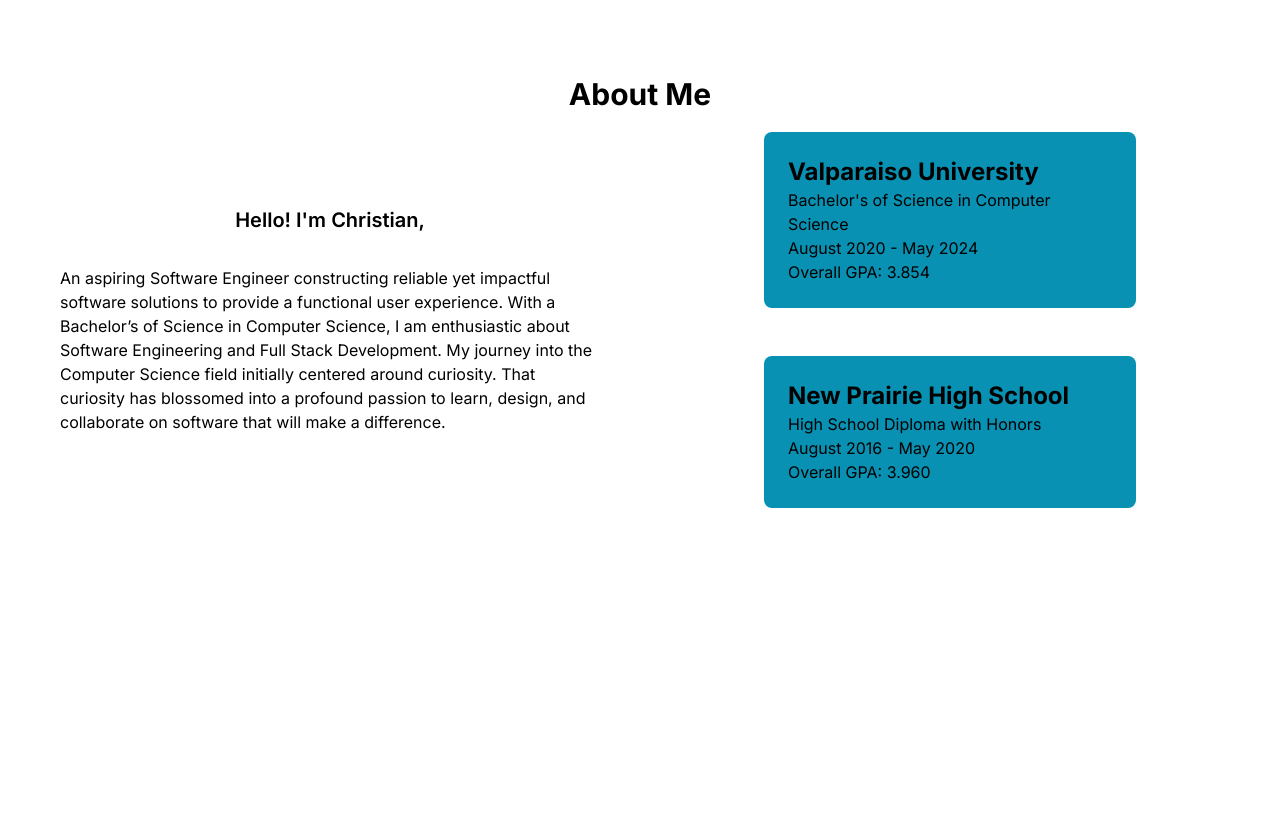
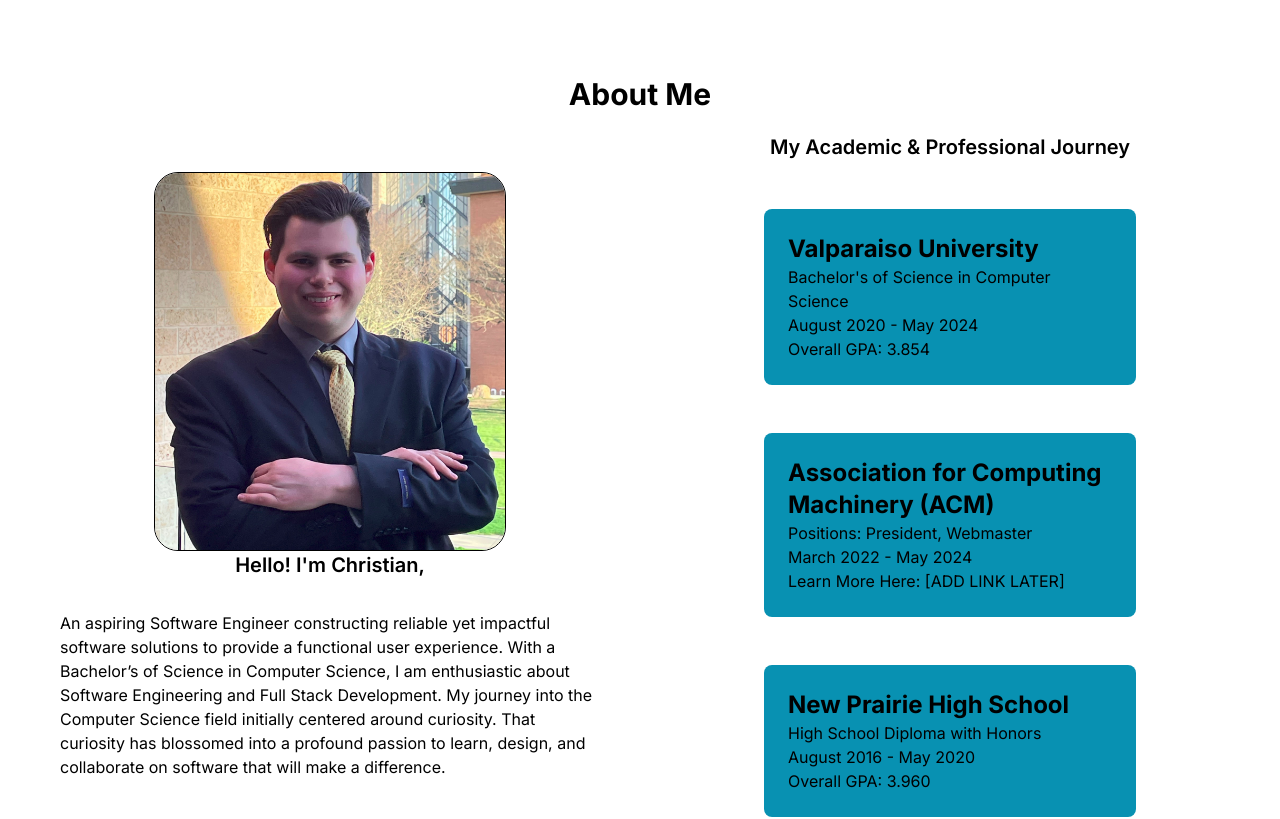
Before and after one commit to chrgarcia19/chrgarcia19.github.io, a Next.js app: page /about in a window 1280 px wide. Built offline with nearby package versions, Linux system fonts and the light colour scheme.

Commit message:
Moved picture to about page for a cleaner page layout

```diff
--- a/src/app/(home)/page.tsx
+++ b/src/app/(home)/page.tsx
@@ -9,22 +9,13 @@
 const Homepage = () => {
     return (
         <>
-            <div className="flex pt-14 h-screen w-full">
-                <div className="flex items-center justify-center w-1/4 pl-6">
-                    <div className="border border-black rounded-3xl overflow-hidden">
-                        <Image
-                        src={christianImage}
-                        alt={"An Image of Christian"}
-                        width={1800}
-                        />
-                    </div>
-                </div>
-                <div className="flex flex-col items-center justify-center w-3/4">
+            <div className="flex justify-center items-center pt-14 h-screen w-full">
+                <div className="flex flex-col items-center justify-center">
                     <div className="flex justify-center items-center gap-x-16 p-10">
                         <div className="justify-center space-y-2">
                             <p className="flex font-extrabold text-7xl justify-center">Hi! I'm Christian Garcia</p>
                             <br/>
-                            <p>An aspiring Software Engineer passionate about creating and contributing to software that makes a meaningful impact on users.</p>
+                            <p className="text-2xl">An aspiring Software Engineer passionate about creating and contributing to software that makes a meaningful impact on users.</p>
                         </div>
                     </div>
                     <div className="flex gap-8">
--- a/src/app/about/page.tsx
+++ b/src/app/about/page.tsx
@@ -1,4 +1,7 @@
 /* eslint-disable react/no-unescaped-entities */
+import christianImage from "../../../assets/ChristianGarciaPhoto.jpg";
+import Image from "next/image";
+
 const AboutMe = () => {
     return (
         <>
@@ -6,18 +9,32 @@
                 <h2 className="flex justify-center items-center font-bold text-3xl p-5">About Me</h2>
                 <div className="flex items-center justify-center">
                     <div className="flex flex-col items-center justify-normal w-1/2 p-10">
-                        <div className="justify-center space-y-2">
+                        <div className="border border-black rounded-3xl overflow-hidden">
+                            <Image
+                                src={christianImage}
+                                alt={"An Image of Christian"}
+                                width={350}
+                                />
+                        </div>
+                        <div className="justify-center space-y-2 gap-y-4">
                             <p className="flex text-xl font-semibold justify-center">Hello! I'm Christian,</p>
                             <br/>
                             <p>An aspiring Software Engineer constructing reliable yet impactful software solutions to provide a functional user experience. With a Bachelor’s of Science in Computer Science, I am enthusiastic about Software Engineering and Full Stack Development. My journey into the Computer Science field initially centered around curiosity. That curiosity has blossomed into a profound passion to learn, design, and collaborate on software that will make a difference. </p>
                         </div>
                     </div>
-                    <div className="flex flex-col w-1/2 items-center gap-y-12">
+                    <div className="flex flex-col w-1/2 items-center justify-center gap-y-12">
+                        <div className="flex text-xl font-semibold justify-center">My Academic & Professional Journey</div>
                         <div className="bg-cyan-600 p-6 rounded-lg w-3/5 h-auto">
                             <p className="font-bold text-2xl">Valparaiso University</p>
                             <p className="">Bachelor's of Science in Computer Science</p>
                             <p className="">August 2020 - May 2024</p>
                             <p>Overall GPA: 3.854</p>
+                        </div>
+                        <div className="bg-cyan-600 p-6 rounded-lg w-3/5 h-auto">
+                            <p className="font-bold text-2xl">Association for Computing Machinery (ACM)</p>
+                            <p className="">Positions: President, Webmaster</p>
+                            <p className="">March 2022 - May 2024</p>
+                            <p>Learn More Here: [ADD LINK LATER]</p>
                         </div>
                         <div className="bg-cyan-600 p-6 rounded-lg w-3/5 h-auto">
                             <p className="font-bold text-2xl">New Prairie High School</p>
```
